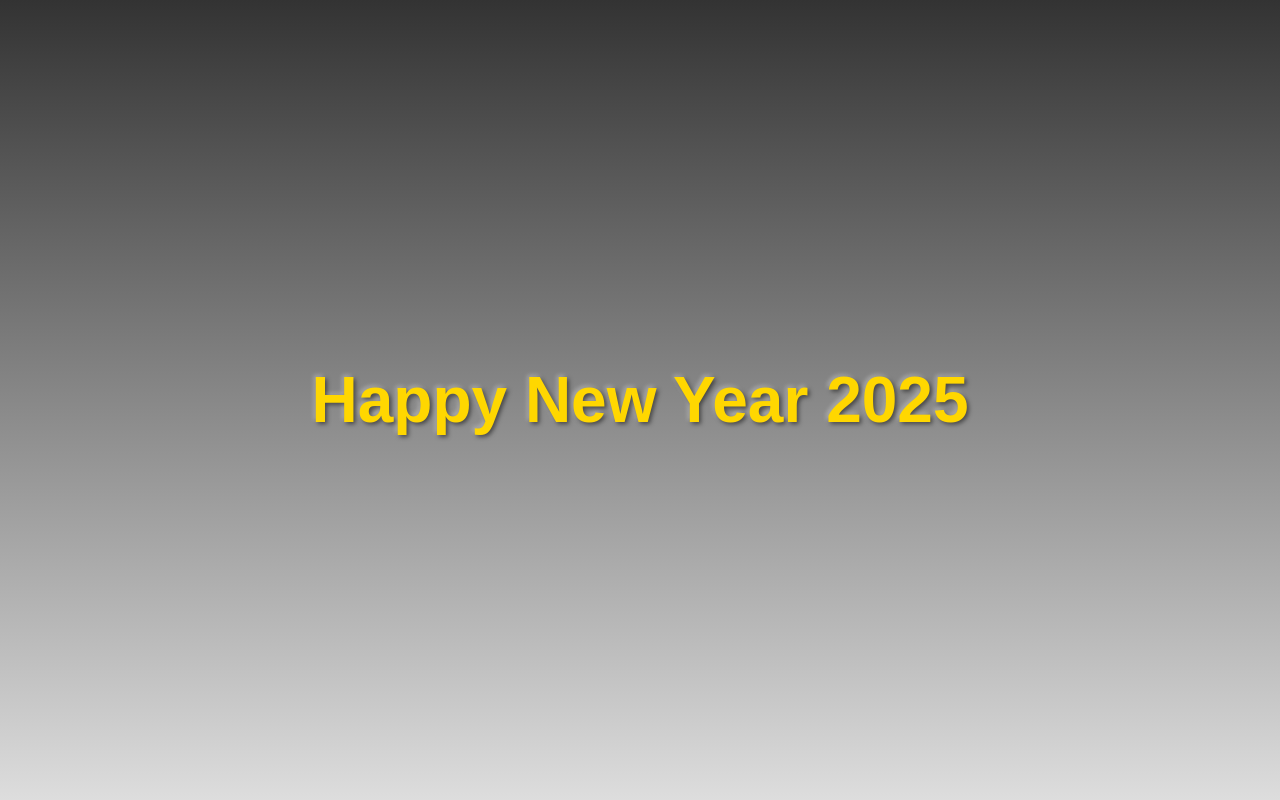
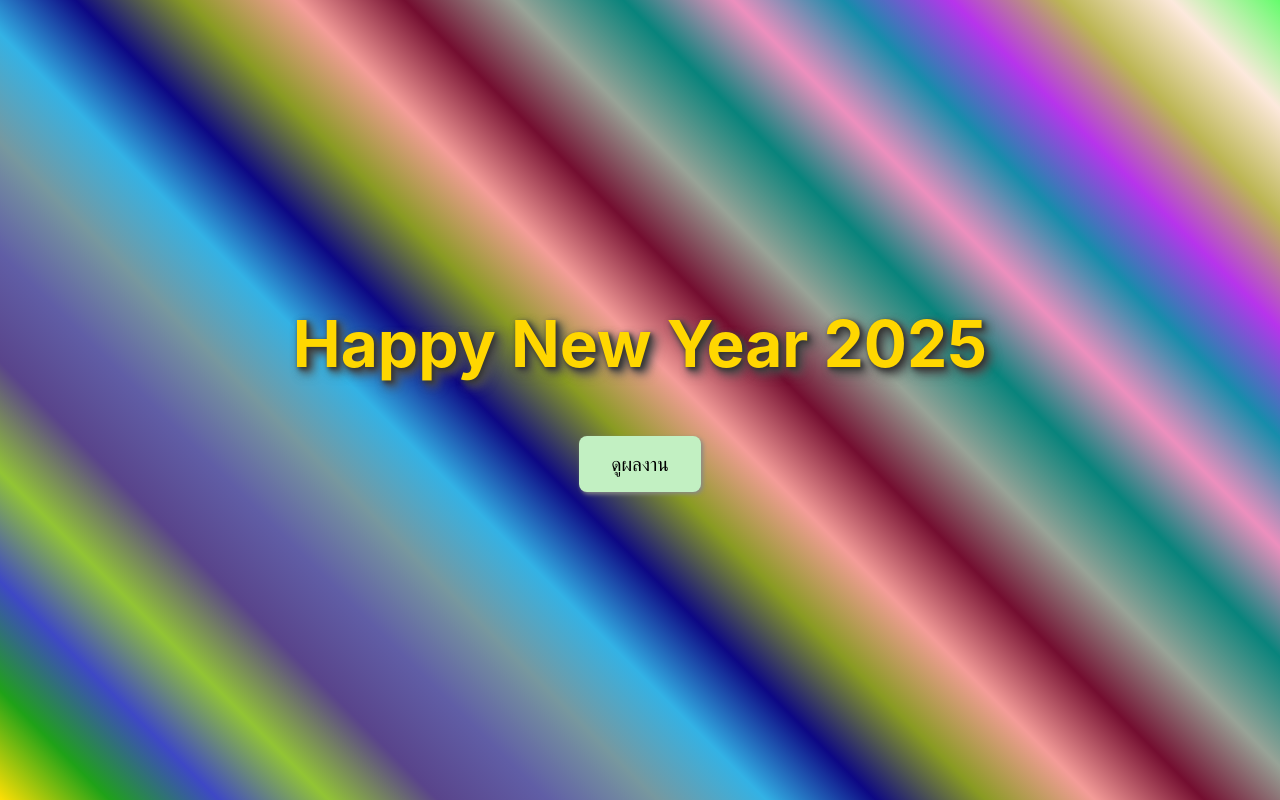
Before and after one commit to Nat-peac1/work, a plain HTML site: page index.html in a window 1280 px wide. Drawn offline with nearby package versions, Linux system fonts and the light colour scheme.

Commit message:
Update index.html

```diff
--- a/index.html
+++ b/index.html
@@ -4,48 +4,106 @@
     <meta charset="UTF-8">
     <meta name="viewport" content="width=device-width, initial-scale=1.0">
     <title>Happy New Year 2025</title>
+    <link rel="stylesheet" href="https://cdn.jsdelivr.net/npm/bulma@0.9.4/css/bulma.min.css">
     <style>
         body {
             margin: 0;
+            overflow: hidden; /* ซ่อน scrollbar */
             display: flex;
             justify-content: center;
             align-items: center;
-            min-height: 100vh;
-            background: linear-gradient(to bottom, black, white);
-            animation: gradient-animation 10s ease infinite alternate;
-            font-family: sans-serif; /* เพิ่ม font-family เพื่อความสวยงาม */
+            min-height: 100vh; /* ให้เต็มหน้าจอ */
+            background-size: 400% 400%;
+            animation: gradient 15s ease infinite; /* เพิ่ม animation ให้พื้นหลัง */
         }
 
-        @keyframes gradient-animation {
+        @keyframes gradient {
             0% {
-                background: linear-gradient(to bottom, black, white);
+                background-position: 0% 50%;
             }
             50% {
-                background: linear-gradient(to bottom, #333, #ddd);
+                background-position: 100% 50%;
             }
             100% {
-                background: linear-gradient(to bottom, black, white);
+                background-position: 0% 50%;
             }
         }
 
-        .text-container {
+        .title-container {
             text-align: center;
-            text-shadow: 3px 3px 5px rgba(0,0,0,0.5); /* เงา 3D */
+            position: relative;
         }
-        .text-container h1 {
-          font-size: 4em;
-          color: gold;
-          text-shadow:
-            2px 2px 4px rgba(0, 0, 0, 0.5), /* เงาด้านหลัง */
-            -2px -2px 4px rgba(255, 255, 255, 0.3); /* ไฮไลท์เล็กน้อย */
-          font-weight: bold;
+
+        .title {
+             font-size: 4rem;
+             font-weight: bold;
+             color: #ffd700; /* สีทอง */
+             text-shadow: 2px 2px 4px #333,
+                         4px 4px 8px #444,
+                         6px 6px 12px #555;
+             position: relative;
+             display: inline-block;
+         }
+         .button-container {
+            margin-top: 2rem;
+            text-align: center;
+        }
+
+        .my-button {
+            background-color: #c2f0c2; /* สีเขียวพาสเทล */
+            color: #000;
+            padding: 1rem 2rem;
+            border: none;
+            border-radius: 8px;
+            font-size: 1.2rem;
+            cursor: pointer;
+            box-shadow: 2px 2px 4px #888;
+            transition: all 0.2s ease;
+            position: relative;
+        }
+
+        .my-button:hover {
+            background-color: #b1e0b1;
+            box-shadow: 1px 1px 2px #888;
+            transform: translateY(2px);
+            opacity: 0.8;
         }
 
     </style>
 </head>
 <body>
-    <div class="text-container">
-        <h1>Happy New Year 2025</h1>
+    <div class="title-container">
+         <h1 class="title">Happy New Year 2025</h1>
+         <div class="button-container">
+            <button class="my-button" id="myButton">ดูผลงาน</button>
+        </div>
     </div>
+
+    <script>
+        // ฟังก์ชันสร้างสี RGB แบบสุ่ม
+        function getRandomColor() {
+            const r = Math.floor(Math.random() * 256);
+            const g = Math.floor(Math.random() * 256);
+            const b = Math.floor(Math.random() * 256);
+            return `rgb(${r}, ${g}, ${b})`;
+        }
+
+        // ตั้งค่าพื้นหลังแบบ gradient เคลื่อนไหว
+        function setBackgroundGradient() {
+            let colors = [];
+            for (let i = 0; i < 20; i++) {  // เพิ่มจำนวนสีในการไล่ระดับ
+                colors.push(getRandomColor());
+            }
+            document.body.style.background = `linear-gradient(45deg, ${colors.join(', ')})`;
+        }
+
+        setBackgroundGradient();
+        setInterval(setBackgroundGradient, 5000); // เปลี่ยนสีพื้นหลังทุกๆ 5 วินาที
+
+        // ฟังก์ชันเมื่อคลิกปุ่ม
+        document.getElementById('myButton').addEventListener('click', function() {
+            window.location.href = "https://sites.google.com/view/my-work-th/";
+        });
+    </script>
 </body>
 </html>
```
